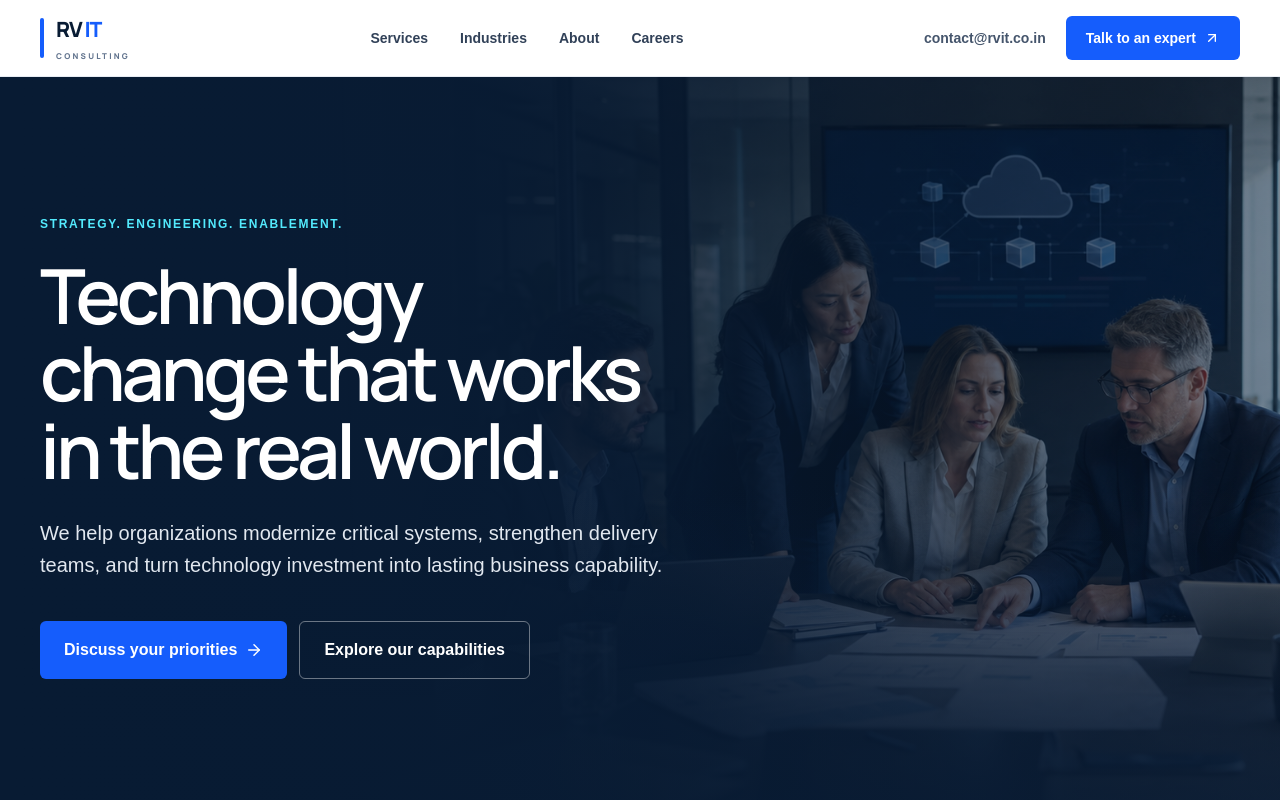
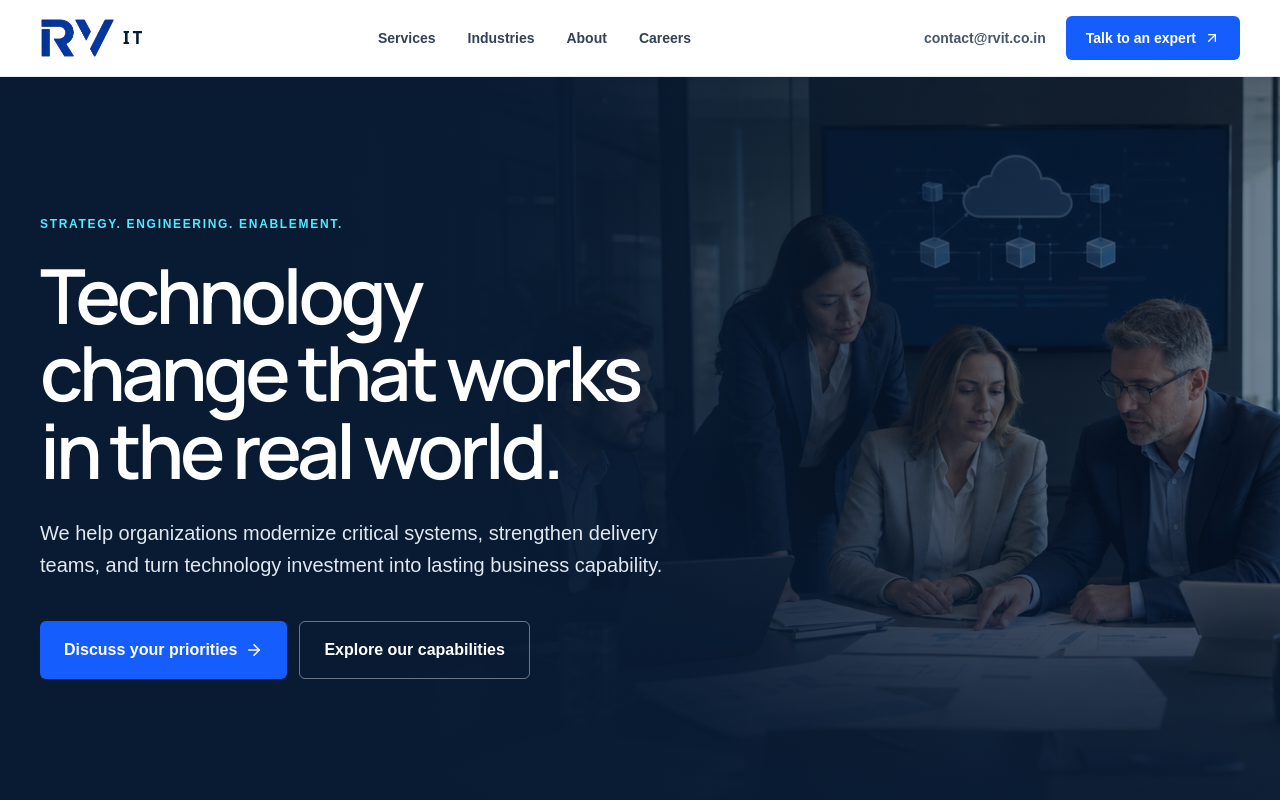
Before and after one commit to rvenkateswarreddy/RVITCONSULTING, a Next.js app: page / in a window 1280 px wide. Shown: the top 800 px of the page. Built offline with nearby package versions, Linux system fonts and the light colour scheme.

Commit message:
Refactor code structure for improved readability and maintainability

```diff
--- a/src/app/about/page.tsx
+++ b/src/app/about/page.tsx
@@ -65,7 +65,7 @@ export default function AboutPage() {
 
       <section className="py-24">
         <div className="site-container grid gap-8 md:grid-cols-3">
-          {[["7+ years", "of focused technology consulting and delivery"], ["Multi-region", "experience supporting teams across markets and time zones"], ["End-to-end", "support from strategy and staffing through delivery and training"]].map(([value, label]) => <div key={value} className="border-t-2 border-blue-600 pt-6"><p className="display-font text-4xl font-semibold tracking-[-0.04em] text-[#081B33]">{value}</p><p className="mt-3 max-w-xs leading-6 text-slate-600">{label}</p></div>)}
+          {[["7+ years", "of focused technology consulting and delivery"], ["Multi-region", "experience supporting teams across the USA, Canada, Luxembourg, Finland, and India"], ["End-to-end", "support from strategy and staffing through delivery and training"]].map(([value, label]) => <div key={value} className="border-t-2 border-blue-600 pt-6"><p className="display-font text-4xl font-semibold tracking-[-0.04em] text-[#081B33]">{value}</p><p className="mt-3 max-w-xs leading-6 text-slate-600">{label}</p></div>)}
         </div>
       </section>
 
--- a/src/app/components/BrandLogo.tsx
+++ b/src/app/components/BrandLogo.tsx
@@ -1,3 +1,5 @@
+import Image from "next/image";
+
 type BrandLogoProps = {
   inverse?: boolean;
   compact?: boolean;
@@ -10,28 +12,29 @@ export default function BrandLogo({
   className = "",
 }: BrandLogoProps) {
   return (
-    <span className={`inline-flex items-center ${className}`}>
-      <span
-        className={`mr-3 h-10 w-1 rounded-full ${
-          inverse ? "bg-cyan-300" : "bg-blue-600"
+    <span
+      role="img"
+      aria-label="RV IT"
+      className={`inline-flex shrink-0 items-center ${
+        inverse ? "rounded-md bg-white px-3 py-2 shadow-sm" : ""
+      } ${className}`}
+    >
+      <Image
+        src="/assets/brand/rv-it-logo-mark.png"
+        alt=""
+        width={567}
+        height={302}
+        priority
+        className={`w-auto object-contain ${
+          compact ? "h-8" : inverse ? "h-12" : "h-10"
         }`}
-        aria-hidden
+        sizes={compact ? "60px" : inverse ? "90px" : "76px"}
       />
       <span
-        className={`display-font font-extrabold tracking-[-0.055em] ${
-          inverse ? "text-white" : "text-[#081B33]"
-        } ${compact ? "text-xl" : "text-[21px]"}`}
+        className="ml-2 font-sans text-[17px] font-bold tracking-[0.16em] text-[#081B33]"
+        aria-hidden
       >
-        RV <span className={inverse ? "text-blue-300" : "text-blue-600"}>IT</span>
-        {!compact && (
-          <span
-            className={`mt-1 block text-[8px] font-extrabold uppercase tracking-[0.28em] ${
-              inverse ? "text-slate-300" : "text-slate-500"
-            }`}
-          >
-            Consulting
-          </span>
-        )}
+        IT
       </span>
     </span>
   );
--- a/src/app/page.tsx
+++ b/src/app/page.tsx
@@ -99,7 +99,7 @@ export default function Home() {
         <div className="site-container grid gap-px bg-slate-200 sm:grid-cols-2 lg:grid-cols-4">
           {[
             ["7+ years", "Building practical technology solutions"],
-            ["Global delivery", "Supporting distributed teams and markets"],
+            ["5 key markets", "USA, Canada, Luxembourg, Finland, and India"],
             ["Flexible models", "Advisory, delivery, staffing, and training"],
             ["One accountable team", "From direction through implementation"],
           ].map(([value, label]) => (
```
Also changed, not shown: public/assets/brand/rv-it-logo-mark.png (added).
